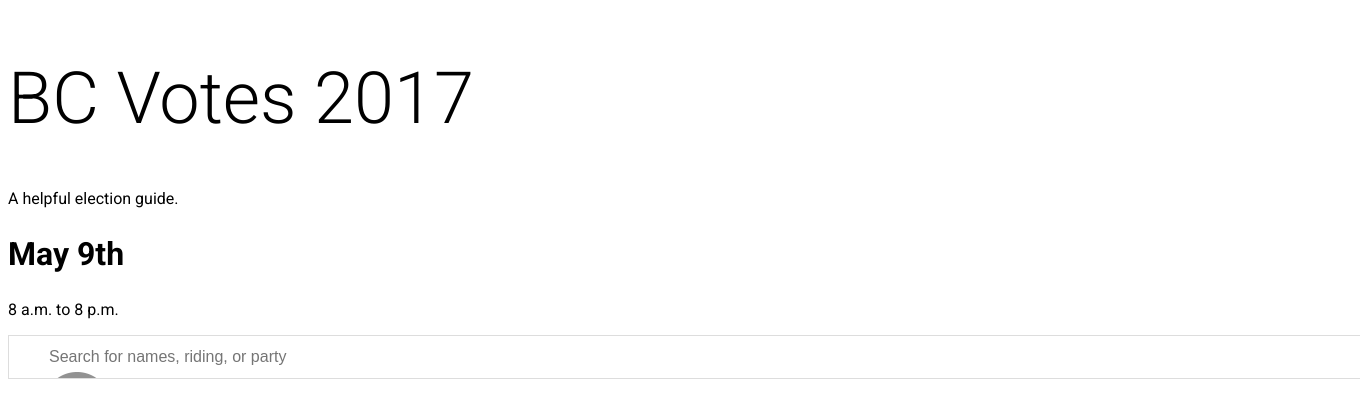
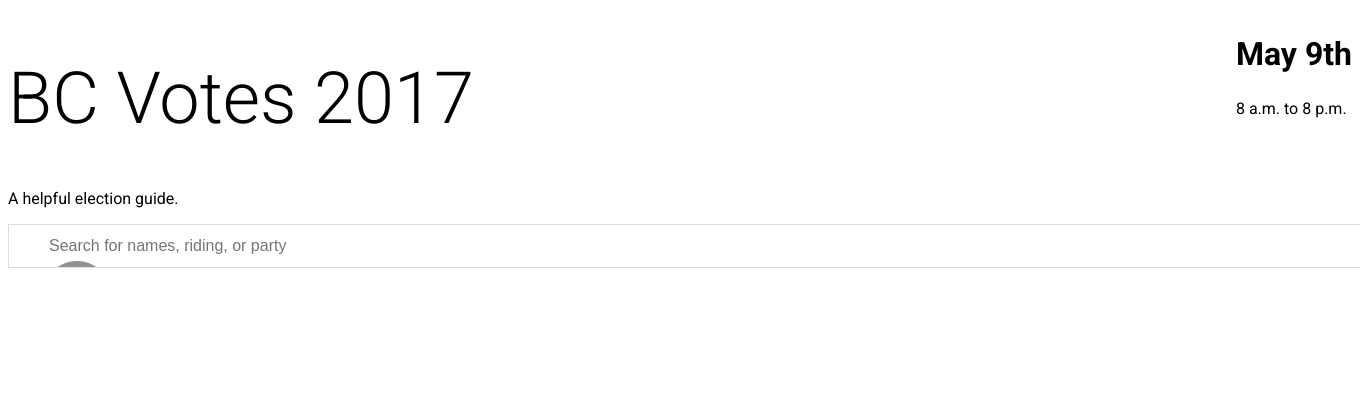
Before and after one commit to masterxyth/bcvotes, a Flask app: template templates/view.html in a window 1360 px wide; the page is wider, and only the part inside the window is pictured. Shown: the top 418 px of that part. Run offline with Flask 2, Linux system fonts and the light colour scheme; the template is opened without the code that fills it, so the values that code supplies are empty.

Commit message:
add grid layout and flexbox to header

```diff
--- a/static/style.css
+++ b/static/style.css
@@ -6,6 +6,26 @@ body {
 
 .page {
   display: grid;
+  /*grid-template-columns: 50% 50%;
+  grid-template-areas:
+  "header header";*/
+}
+
+.left-header {
+  grid-area: left-header;
+}
+
+.right-header {
+  display: flex;
+  justify-content: flex-end;
+  grid-area: right-header;
+}
+
+header {
+  display: grid;
+  grid-template-columns: 50% 50%;
+  grid-template-areas:
+  "left-header right-header";
 }
 
 h1 {
--- a/templates/view.html
+++ b/templates/view.html
@@ -11,11 +11,15 @@
 
 <div class=page>
   <header>
-    <h1>BC Votes 2017</h1>
-    <p>A helpful election guide.</p>
-    <div class="votedate">
-      <h2>May 9th</h2>
-      <p>8 a.m. to 8 p.m.</p>
+    <div class="left-header">
+      <h1>BC Votes 2017</h1>
+      <p>A helpful election guide.</p>
+    </div>
+    <div class="right-header">
+      <div class="votedate">
+        <h2>May 9th</h2>
+        <p>8 a.m. to 8 p.m.</p>
+      </div>
     </div>
   </header>
 
```
